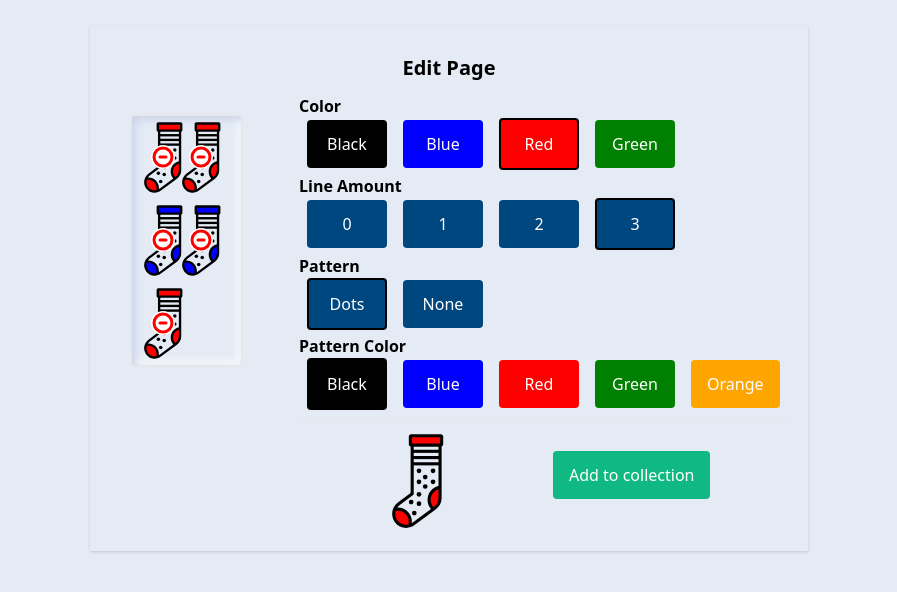
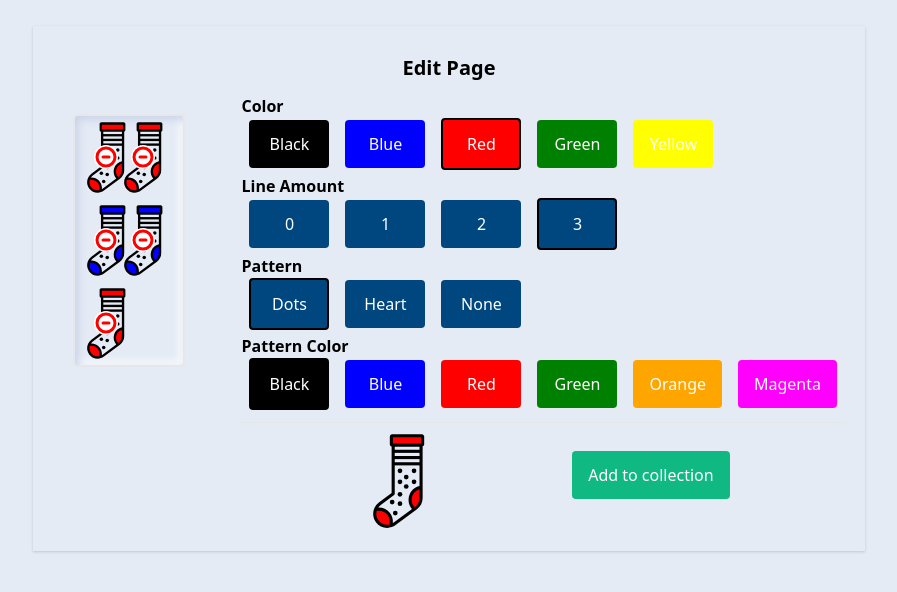
Before and after one commit to mbezard/se-program-socks-pairing, a React (Create React App) app: page /socks-collection-edit in a window 1280 px wide. Shown: the part 112-704 px from the top of the page, without its empty margins (191-1088 px from the left). Built offline with nearby package versions, Linux system fonts and the light colour scheme.

Commit message:
add heart pattern to socks

```diff
--- a/src/components/components/SockComponent.js
+++ b/src/components/components/SockComponent.js
@@ -9,16 +9,15 @@ export default function SockComponent({
                                           ...props
                                       }) {
     let glowing = false
-    if(props?.glowing) {
+    if (props?.glowing) {
         glowing = true
     }
     delete props.glowing;
-    // console.log("GLOWING : ", glowing)
+
     return (
-        <svg className={"rounded" + (glowing ? " glowing" : "")} xmlns="http://www.w3.org/2000/svg" viewBox="0 0 512 512" height={height} width={width} {...props} >
+        <svg className={"rounded" + (glowing ? " glowing" : "")} xmlns="http://www.w3.org/2000/svg"
+             viewBox="0 0 512 512" height={height} width={width} {...props} >
             <g data-name="filled outline">
-                {/*<path fill="#ebebeb"*/}
-                {/*      d="M328,72V344h-.02a63.917,63.917,0,0,1-25.86,50.4L192.87,475.41a64.006,64.006,0,0,1-89.53-13.29v-.01a63.994,63.994,0,0,1,13.29-89.52l68.62-50.89V72Z"/>*/}
                 <path fill={color}
                       d="M176,464a63.934,63.934,0,0,1-3.72,21.57,64.024,64.024,0,0,1-68.94-23.45v-.01a63.924,63.924,0,0,1-8.85-59.68A64.037,64.037,0,0,1,176,464Z"/>
                 <path fill={color}
@@ -30,9 +29,6 @@ export default function SockComponent({
                 {lineAmount > 1 && <rect width="142.75" height="16" x="185.25" y="128" fill="black"/>}
                 {lineAmount > 2 && <rect width="142.75" height="16" x="185.25" y="160" fill="black"/>}
 
-                {/*<rect width="142.75" height="8" x="185.25" y="72" fill="#dbdbdb"/>*/}
-                {/*<path*/}
-                {/*    d="M332,16H180a12.013,12.013,0,0,0-12,12V68a12.013,12.013,0,0,0,9.254,11.671V317.677L111.867,366.16a72.351,72.351,0,0,0-29.12,57.886A71.422,71.422,0,0,0,96.916,466.88,72.348,72.348,0,0,0,154.8,496a71.427,71.427,0,0,0,42.833-14.168l109.245-81a71.511,71.511,0,0,0,29.082-56.043c.025-.258.038-.521.038-.786V79.3A12.01,12.01,0,0,0,344,68V28A12.013,12.013,0,0,0,332,16ZM184,32H328V64H184Zm136,96H193.254V112H320ZM193.254,144H320v16H193.254ZM320,96H193.254V80H320ZM109.768,457.351a55.543,55.543,0,0,1-11.021-33.305,56.763,56.763,0,0,1,2-14.91A56.034,56.034,0,0,1,166,478.876a56.135,56.135,0,0,1-56.231-21.525Zm78.337,11.628c-1.479,1.1-3,2.105-4.562,3.043A71.927,71.927,0,0,0,112,392c-1.1,0-2.2.034-3.3.083a56.33,56.33,0,0,1,12.693-13.07l68.623-50.882a8,8,0,0,0,3.235-6.426V176H320V281.789a71.987,71.987,0,0,0-38.127,117.664ZM319.978,343.868a55.644,55.644,0,0,1-22.627,44.108l-2.586,1.917A56.01,56.01,0,0,1,320,298.326v45.059C319.988,343.544,319.98,343.706,319.978,343.868Z"/>*/}
                 <path
                     d="M 332,16 H 180 c -6.62445,0.0072 -11.99284,5.375553 -12,12 v 40 c 0.01,5.563947 3.83877,10.393147 9.254,11.671 v 238.006 l -65.387,48.483 c -18.287567,13.62726 -29.079289,35.07952 -29.12,57.886 -0.02916,15.43388 4.941961,30.46196 14.169,42.834 13.62653,18.28738 35.07811,29.07913 57.884,29.12 15.43337,0.0289 30.46094,-4.94185 42.833,-14.168 l 109.245,-81 c 17.86269,-13.1583 28.60639,-33.86215 29.082,-56.043 0.025,-0.258 0.038,-0.521 0.038,-0.786 V 79.3 C 340.78672,77.604721 343.99091,73.07993 344,68 V 28 C 343.993,21.375553 338.62445,16.007165 332,16 Z M 184,32 H 328 V 64 H 184 Z m -74.232,425.351 c -7.17518,-9.61953 -11.041787,-21.30424 -11.021,-33.305 0.0022,-5.03672 0.674785,-10.05074 2,-14.91 40.95521,-8.37025 76.32437,29.43101 65.253,69.74 -21.33169,4.33427 -43.24609,-4.05447 -56.231,-21.525 z m 78.337,11.628 c -1.479,1.1 -3,2.105 -4.562,3.043 C 188.37791,429.33523 154.95969,391.95641 112,392 c -1.1,0 -2.2,0.034 -3.3,0.083 3.49375,-5.01657 7.78081,-9.43096 12.693,-13.07 l 68.623,-50.882 c 2.03498,-1.50895 3.23497,-3.89261 3.235,-6.426 V 80.426666 H 320 V 281.789 c -24.73296,5.6333 -44.67555,23.868 -52.49484,47.99915 -7.81928,24.13115 -2.361,50.59656 14.36784,69.66485 z M 319.978,343.868 c -0.21465,17.43583 -8.59023,33.76279 -22.627,44.108 l -2.586,1.917 C 266.76822,359.42027 280.34536,310.15464 320,298.326 v 45.059 c -0.012,0.159 -0.02,0.321 -0.022,0.483 z"
                 />
@@ -52,6 +48,17 @@ export default function SockComponent({
                     </>
                 }
 
+                {
+                    (pattern === "triangles") &&
+                    <>
+                        <path transform={"rotate(225 220 230)"} fill={patternColor}
+                            d="M160 270 v-50 h50
+                             a25,25 90 0,1 0,50
+                             a25,25 90 0,1 -50,0
+                             z"/>
+                    </>
+                }
+
             </g>
         </svg>
     )
--- a/src/components/utils/algo/class/Sock.js
+++ b/src/components/utils/algo/class/Sock.js
@@ -67,10 +67,10 @@ class Sock {
 }
 
 export const paramDict = {
-    color: ["black", "blue", "red", "green"],
+    color: ["black", "blue", "red", "green", "yellow"],
     lineAmount: [0, 1, 2, 3],
-    pattern: ["dots", "None"],
-    patternColor: ["black", "blue", "red", "green", "orange"],
+    pattern: ["dots", "heart", "None"],
+    patternColor: ["black", "blue", "red", "green", "orange", "magenta"],
 
 }
 
```
Lines whose indentation alone changed are shown as unchanged.
